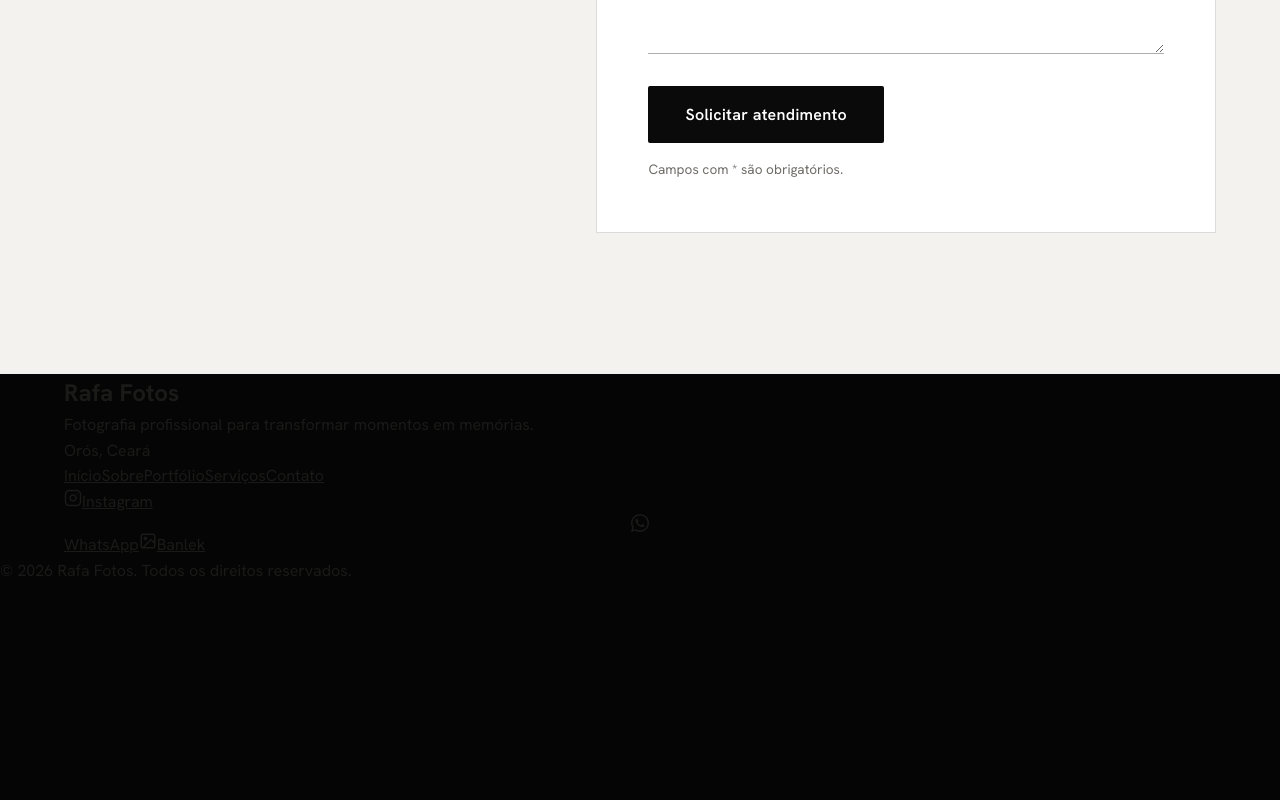
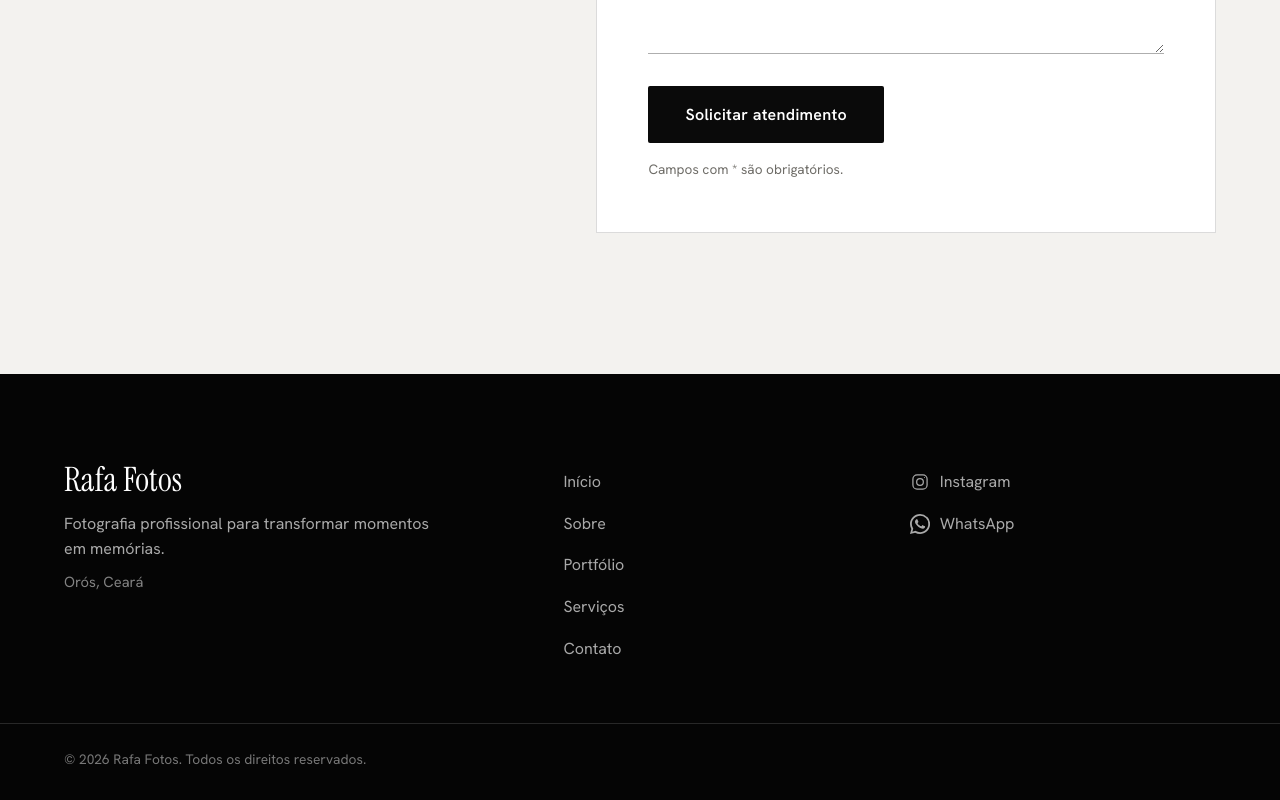
Before and after one commit to Reuellevii/rafafotos, a React (Vite) app in the folder rafa-fotos/rafa-fotos/: page / in a window 1280 px wide. Shown: the part 11037-11837 px from the top of the page. Before the commit the page ends 11621 px from the top, so only its background shows below. Built offline with nearby package versions, Linux system fonts and the light colour scheme; no server answers.

Commit message:
voltando

```diff
--- a/rafa-fotos/rafa-fotos/src/components/Footer.jsx
+++ b/rafa-fotos/rafa-fotos/src/components/Footer.jsx
@@ -1,70 +1,44 @@
-import { HERO } from '../config/content'
+import { NOME_DA_MARCA, INSTAGRAM_URL, EMAIL, CIDADE } from '../config/site'
+import { RODAPE, DEPOIMENTOS } from '../config/content'
 import { whatsappLink } from '../lib/whatsapp'
-import { IconWhatsApp } from './Icons'
+import { IconInstagram, IconWhatsApp } from './Icons'
 
 export default function Footer() {
   return (
-    <footer className="footer">
-      <div className="container footer__conteudo">
-        <div className="footer__marca">
-          <h2 className="footer__logo">Rafa Fotos</h2>
-          <p className="footer__descricao">
-            Fotografia profissional para transformar momentos em memórias.
-          </p>
-          <p className="footer__cidade">Orós, Ceará</p>
+    <footer className="rodape">
+      <div className="container rodape__grade">
+        <div className="rodape__marca">
+          <p className="marca marca--rodape">{NOME_DA_MARCA}</p>
+          <p>{RODAPE.descricao}</p>
+          {CIDADE && <p className="rodape__cidade">{CIDADE}</p>}
         </div>
 
-        <nav className="footer__nav" aria-label="Navegação do rodapé">
-          <a href="#inicio">Início</a>
-          <a href="#sobre">Sobre</a>
-          <a href="#portfolio">Portfólio</a>
-          <a href="#servicos">Serviços</a>
-          <a href="#contato">Contato</a>
+        <nav aria-label="Links do rodapé">
+          <ul className="rodape__links">
+            {RODAPE.links
+              .filter((l) => l.alvo !== '#depoimentos' || DEPOIMENTOS.length > 0)
+              .map((l) => (
+                <li key={l.alvo}><a href={l.alvo}>{l.rotulo}</a></li>
+              ))}
+          </ul>
         </nav>
 
-        <div className="footer__sociais">
-          <a
-            href="https://www.instagram.com/rafafotosoros"
-            target="_blank"
-            rel="noopener noreferrer"
-            className="footer__social-link"
-          >
-            <svg width="18" height="18" viewBox="0 0 24 24" fill="none" stroke="currentColor" strokeWidth="2" strokeLinecap="round" strokeLinejoin="round">
-              <rect x="2" y="2" width="20" height="20" rx="5" ry="5"></rect>
-              <path d="M16 11.37A4 4 0 1 1 12.63 8 4 4 0 0 1 16 11.37z"></path>
-              <line x1="17.5" y1="6.5" x2="17.51" y2="6.5"></line>
-            </svg>
-            <span>Instagram</span>
-          </a>
-
-          <a
-            href={whatsappLink()}
-            target="_blank"
-            rel="noopener noreferrer"
-            className="footer__social-link"
-          >
-            <IconWhatsApp size={18} />
-            <span>WhatsApp</span>
-          </a>
-
-          <a
-            href={HERO.banlekUrl}
-            target="_blank"
-            rel="noopener noreferrer"
-            className="footer__social-link"
-          >
-            <svg width="18" height="18" viewBox="0 0 24 24" fill="none" stroke="currentColor" strokeWidth="2" strokeLinecap="round" strokeLinejoin="round">
-              <rect x="3" y="3" width="18" height="18" rx="2" ry="2"></rect>
-              <circle cx="8.5" cy="8.5" r="1.5"></circle>
-              <polyline points="21 15 16 10 5 21"></polyline>
-            </svg>
-            <span>Banlek</span>
-          </a>
-        </div>
+        <ul className="rodape__redes">
+          {INSTAGRAM_URL && (
+            <li>
+              <a href={INSTAGRAM_URL} target="_blank" rel="noopener noreferrer"><IconInstagram size={20} /> Instagram</a>
+            </li>
+          )}
+          <li>
+            <a href={whatsappLink()} target="_blank" rel="noopener noreferrer"><IconWhatsApp size={20} /> WhatsApp</a>
+          </li>
+          {EMAIL && (
+            <li><a href={`mailto:${EMAIL}`}>{EMAIL}</a></li>
+          )}
+        </ul>
       </div>
-
-      <div className="footer__direitos">
-        <p>© 2026 Rafa Fotos. Todos os direitos reservados.</p>
+      <div className="container rodape__direitos">
+        <p>{RODAPE.direitos}</p>
       </div>
     </footer>
   )
```
